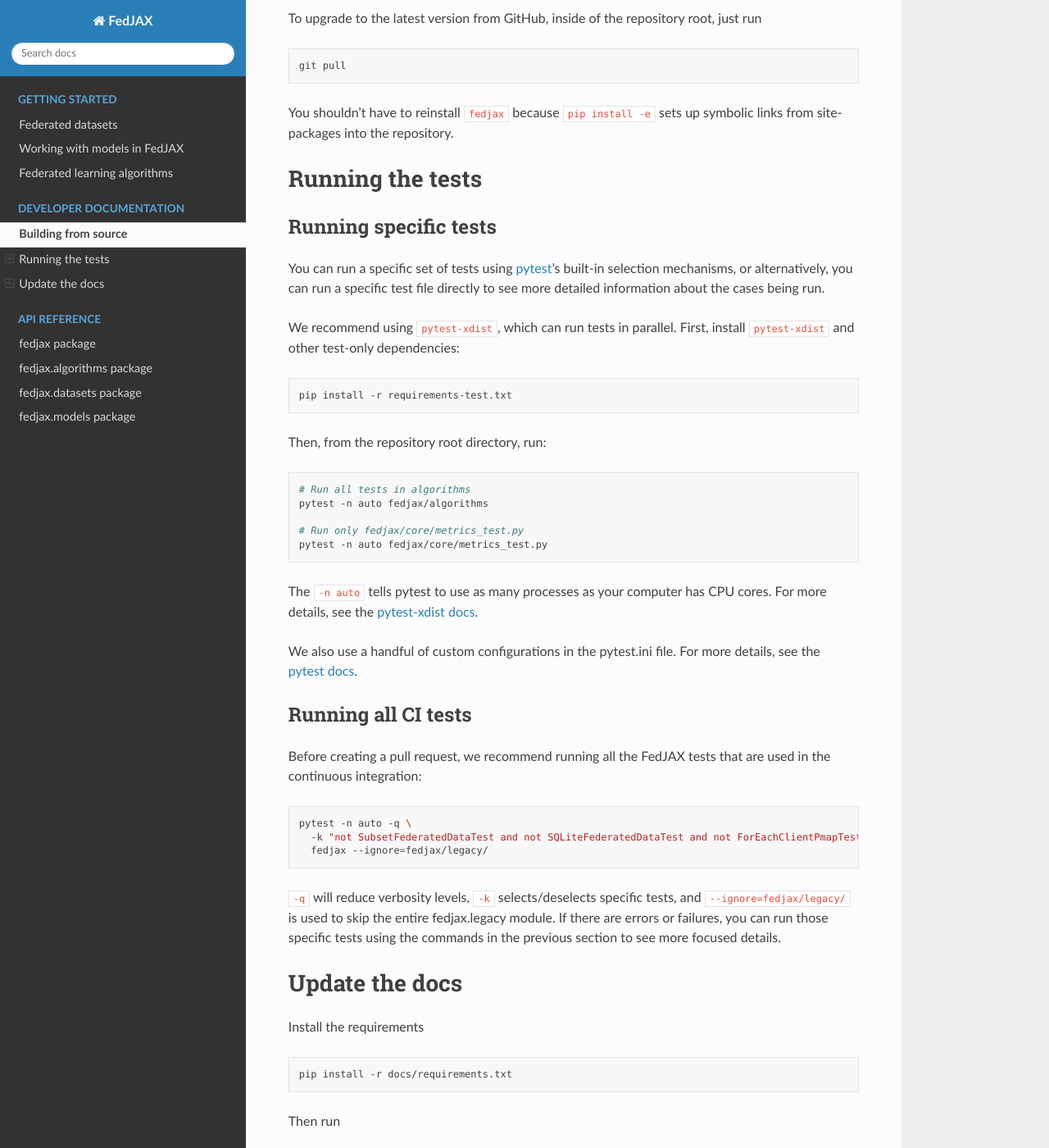
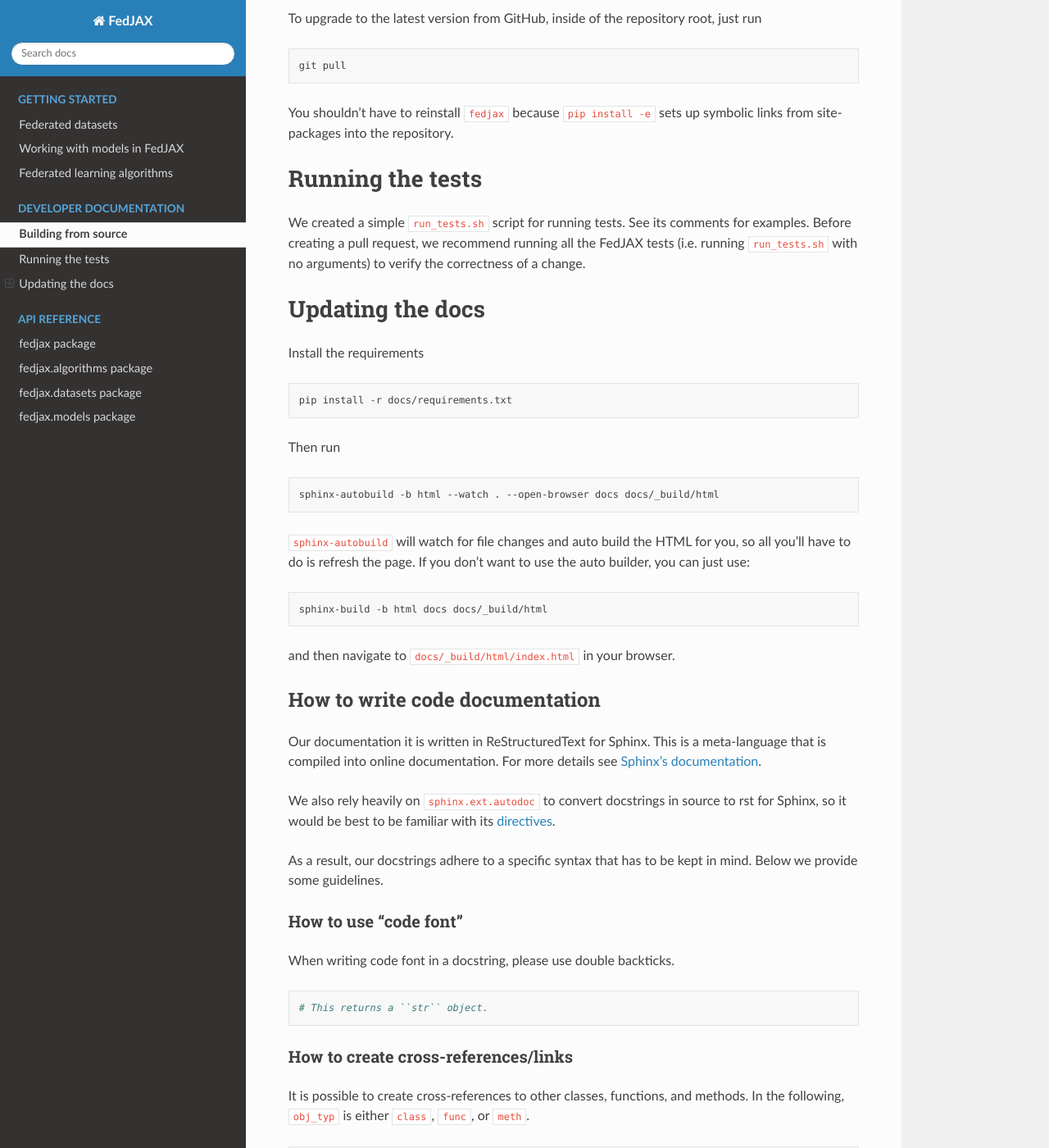
Before and after one commit to google/fedjax, a Sphinx documentation site: the page built from docs/developer.md, in a window 1280 px wide and 1400 px high, scrolled down 396 px. Shown: the whole window at 82% size. Built offline with Sphinx 7.4.7 and the Read the Docs theme 2.0.0, drawn with Linux system fonts in a browser that asks for light colours.

Commit message:
Prepare for v0.0.8 release
- Remove TensorFlow from dependencies.
- Drop Python 3.6 support (JAX has dropped Python 3.6 support in July 2021).
- Re-enable github test workflow.

PiperOrigin-RevId: 408471735

````diff
--- a/docs/developer.md
+++ b/docs/developer.md
@@ -25,55 +25,12 @@
 
 # Running the tests
 
-## Running specific tests
+We created a simple [`run_tests.sh`](https://www.google.com/url?sa=D&q=https%3A%2F%2Fgithub.com%2Fgoogle%2Ffedjax%2Fblob%2Fmain%2Frun_tests.sh)
+script for running tests. See its comments for examples. Before creating a pull
+request, we recommend running all the FedJAX tests (i.e. running `run_tests.sh`
+with no arguments) to verify the correctness of a change.
 
-You can run a specific set of tests using
-[pytest](https://docs.pytest.org/en/latest/usage.html#specifying-tests-selecting-tests)'s
-built-in selection mechanisms, or alternatively, you can run a specific test
-file directly to see more detailed information about the cases being run.
-
-We recommend using `pytest-xdist`, which can run tests in parallel. First,
-install `pytest-xdist` and other test-only dependencies:
-
-```bash
-pip install -r requirements-test.txt
-```
-
-Then, from the repository root directory, run:
-
-```bash
-# Run all tests in algorithms
-pytest -n auto fedjax/algorithms
-
-# Run only fedjax/core/metrics_test.py
-pytest -n auto fedjax/core/metrics_test.py
-```
-
-The `-n auto` tells pytest to use as many processes as your computer has CPU
-cores. For more details, see the
-[pytest-xdist docs](https://github.com/pytest-dev/pytest-xdist#speed-up-test-runs-by-sending-tests-to-multiple-cpus).
-
-We also use a handful of custom configurations in the pytest.ini file. For more
-details, see the
-[pytest docs](https://docs.pytest.org/en/6.2.x/reference.html#ini-options-ref).
-
-## Running all CI tests
-
-Before creating a pull request, we recommend running all the FedJAX tests that
-are used in the continuous integration:
-
-```bash
-pytest -n auto -q \
-  -k "not SubsetFederatedDataTest and not SQLiteFederatedDataTest and not ForEachClientPmapTest and not DownloadsTest and not CheckpointTest and not LoggingTest" \
-  fedjax --ignore=fedjax/legacy/
-```
-
-`-q` will reduce verbosity levels, `-k` selects/deselects specific tests, and
-`--ignore=fedjax/legacy/` is used to skip the entire fedjax.legacy module. If
-there are errors or failures, you can run those specific tests using the
-commands in the previous section to see more focused details.
-
-# Update the docs
+# Updating the docs
 
 Install the requirements
 
--- a/fedjax/version.py
+++ b/fedjax/version.py
@@ -13,4 +13,4 @@
 # limitations under the License.
 """FedJAX version."""
 
-__version__ = '0.0.7'
+__version__ = '0.0.8'
--- a/requirements-test.txt
+++ b/requirements-test.txt
@@ -1,2 +1,2 @@
-pytest-xdist
 flax
+tensorflow-cpu
--- a/setup.py
+++ b/setup.py
@@ -42,13 +42,12 @@
         'optax',
         'requests',
     ],
-    python_requires='>=3.6',
+    python_requires='>=3.7',
     classifiers=[
         'Development Status :: 3 - Alpha',
         'Intended Audience :: Developers',
         'Intended Audience :: Science/Research',
         'License :: OSI Approved :: Apache Software License',
-        'Programming Language :: Python :: 3.6',
         'Programming Language :: Python :: 3.7',
         'Programming Language :: Python :: 3.8',
         'Programming Language :: Python :: 3.9',
````
Also changed, not shown: 2 other files.
